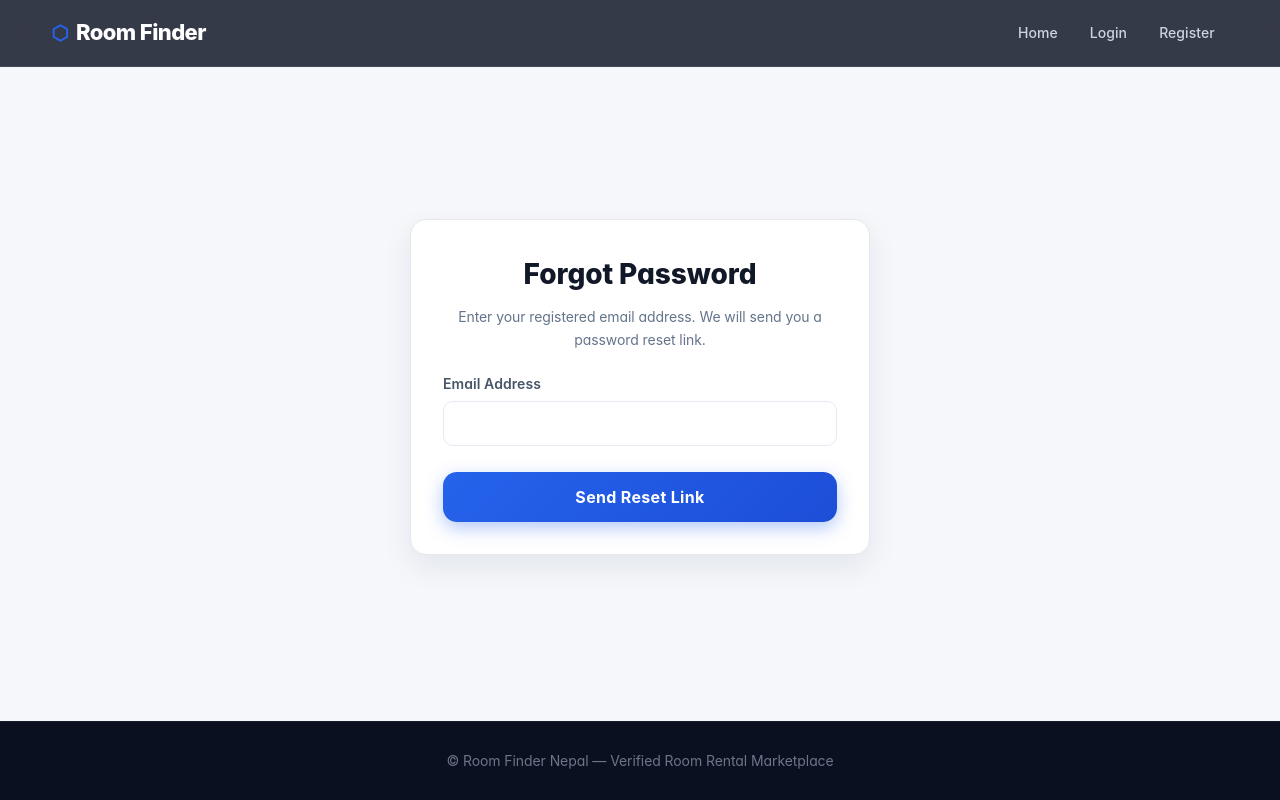
After one commit to grgsaugat11/room-finder-nepal-django, a Django app: page /accounts/password-reset/ in a window 1280 px wide. The commit adds this page. Run offline with Django 5.2, Linux system fonts and the light colour scheme.

Commit message:
Implement password reset functionality with associated templates and styles

```diff
--- a/apps/accounts/urls.py
+++ b/apps/accounts/urls.py
@@ -1,5 +1,6 @@
 from django.urls import path
 from . import views
+from django.contrib.auth import views as auth_views
 
 urlpatterns = [
     path('register/', views.register_view, name='register'),
@@ -11,4 +12,40 @@ urlpatterns = [
 
     path('profile/', views.profile_view, name='profile'),
     path('profile/edit/', views.edit_profile_view, name='edit_profile'),
+
+    path(
+        'password-reset/',
+        auth_views.PasswordResetView.as_view(
+            template_name='accounts/password_reset.html',
+            email_template_name='accounts/password_reset_email.html',
+            subject_template_name='accounts/password_reset_subject.txt',
+            success_url='/accounts/password-reset/done/'
+        ),
+        name='password_reset'
+    ),
+
+    path(
+        'password-reset/done/',
+        auth_views.PasswordResetDoneView.as_view(
+            template_name='accounts/password_reset_done.html'
+        ),
+        name='password_reset_done'
+    ),
+
+    path(
+        'reset/<uidb64>/<token>/',
+        auth_views.PasswordResetConfirmView.as_view(
+            template_name='accounts/password_reset_confirm.html',
+            success_url='/accounts/reset/done/'
+        ),
+        name='password_reset_confirm'
+    ),
+
+    path(
+        'reset/done/',
+        auth_views.PasswordResetCompleteView.as_view(
+            template_name='accounts/password_reset_complete.html'
+        ),
+        name='password_reset_complete'
+    ),
 ]
--- a/static/css/style.css
+++ b/static/css/style.css
@@ -3450,3 +3450,54 @@ img {
     margin-bottom: 6px;
   }
 }
+
+.password-reset-section {
+  min-height: calc(100vh - 160px);
+  display: flex;
+  align-items: center;
+  justify-content: center;
+  padding: 48px 16px;
+}
+
+.password-reset-card {
+  width: 100%;
+  max-width: 460px;
+  background: #ffffff;
+  border: 1px solid #e5e7eb;
+  border-radius: 16px;
+  box-shadow: 0 12px 30px rgba(15, 23, 42, 0.08);
+  padding: 32px;
+}
+
+.password-reset-card h1 {
+  font-size: 28px;
+  font-weight: 800;
+  color: #111827;
+  margin-bottom: 10px;
+  text-align: center;
+}
+
+.password-reset-card p {
+  color: #64748b;
+  font-size: 14px;
+  line-height: 1.6;
+  text-align: center;
+  margin-bottom: 22px;
+}
+
+.password-reset-card .field {
+  margin-bottom: 18px;
+}
+
+.password-reset-card .submit-btn {
+  width: 100%;
+  margin-top: 8px;
+  text-align: center;
+}
+
+.password-reset-card a.submit-btn {
+  display: inline-flex;
+  align-items: center;
+  justify-content: center;
+  text-decoration: none;
+}
--- a/templates/accounts/login.html
+++ b/templates/accounts/login.html
@@ -49,6 +49,10 @@
                     </div>
                 {% endfor %}
 
+                <a href="{% url 'password_reset' %}" class="auth-link">
+                    Forgot password?
+                </a>
+
                 <button type="submit" class="submit-btn">Login</button>
             </form>
 
--- /dev/null
+++ b/templates/accounts/password_reset.html
@@ -0,0 +1,24 @@
+{% extends 'base.html' %}
+
+{% block content %}
+<section class="password-reset-section">
+    <div class="password-reset-card">
+        <h1>Forgot Password</h1>
+        <p>Enter your registered email address. We will send you a password reset link.</p>
+
+        <form method="POST">
+            {% csrf_token %}
+
+            <div class="field">
+                <label>Email Address</label>
+                {{ form.email }}
+                {{ form.email.errors }}
+            </div>
+
+            <button type="submit" class="submit-btn">
+                Send Reset Link
+            </button>
+        </form>
+    </div>
+</section>
+{% endblock %}
--- /dev/null
+++ b/templates/accounts/password_reset_subject.txt
@@ -0,0 +1 @@
+Reset your Room Finder Nepal password
```
Also changed, not shown: templates/accounts/password_reset_complete.html (added, +14 -0 lines), templates/accounts/password_reset_confirm.html (added, +36 -0 lines), templates/accounts/password_reset_done.html (added, +14 -0 lines), templates/accounts/password_reset_email.html (added, +9 -0 lines), db.sqlite3.
